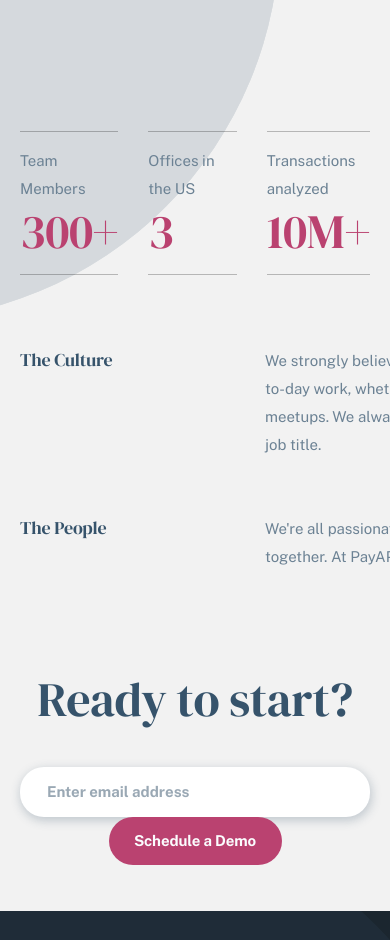
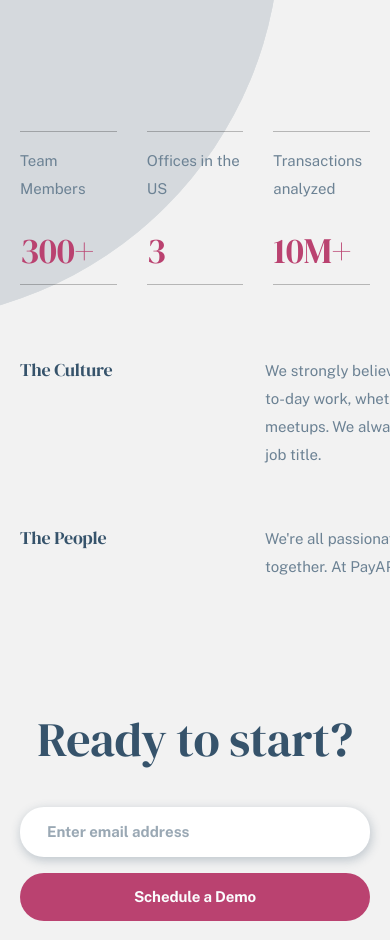
Before and after one commit to samadjei/payapi-multi-page-website, a Next.js app: page /about in a window 390 px wide. Shown: the part 1055-1995 px from the top of the page. Built offline with nearby package versions, Linux system fonts and the light colour scheme.

Commit message:
made homepage mobile responsive

```diff
--- a/components/navbar.js
+++ b/components/navbar.js
@@ -20,13 +20,13 @@ class Nav extends Component {
 					<i className={this.state.clicked ? 'fas fa-times active' : 'fas fa-bars'}></i>
 				</div>
 				<ul className={this.state.clicked ? 'navbar__links active' : 'navbar__links'}>
-					<Link href="/about">
+					<Link href="/pricing">
 						<a className="navbar--items">Pricing</a>
 					</Link>
-					<Link href="/location">
+					<Link href="/about">
 						<a className="navbar--items">About</a>
 					</Link>
-					<Link href="/careers">
+					<Link href="/contact">
 						<a className="navbar--items">Contact</a>
 					</Link>
 					<Link href="/">
--- a/scss/base/_typography.scss
+++ b/scss/base/_typography.scss
@@ -22,7 +22,7 @@ h1 {
 	@include breakpoint(xsmall) {
 		font-size: 3.2rem;
 		line-height: 3.6rem;
-		letter-spacing: -0.246154px;
+		letter-spacing: -0.25;
 	}
 }
 
@@ -36,6 +36,12 @@ h2 {
 	font-size: 4.8rem;
 	line-height: 5.6rem;
 	letter-spacing: -0.369231px;
+	@include breakpoint(xsmall) {
+		font-size: 3.6rem;
+		line-height: 3.6rem;
+		letter-spacing: -0.28px;
+		padding-top: 3rem;
+	}
 }
 
 h3 {
--- a/scss/component/_buttons.scss
+++ b/scss/component/_buttons.scss
@@ -91,3 +91,14 @@
 		background: $charm-pink;
 	}
 }
+
+.cta--positioning {
+	position: absolute;
+	top: 0.15rem;
+	right: -1rem;
+	@include breakpoint(small) {
+		position: unset;
+		width: 100%;
+		margin-top: 1.6rem;
+	}
+}
--- a/scss/pages/_homepage.scss
+++ b/scss/pages/_homepage.scss
@@ -29,7 +29,7 @@
 		text-align: left;
 		@include breakpoint(medium) {
 			text-align: center;
-			padding-bottom: 10rem;
+			padding-bottom: 7.9rem;
 			max-width: 57.3rem;
 		}
 	}
@@ -37,6 +37,9 @@
 	&__right {
 		@include breakpoint(medium) {
 			transform: translateX(5rem);
+		}
+		@include breakpoint(medium) {
+			transform: translateX(3rem);
 		}
 	}
 
@@ -98,8 +101,8 @@
 		@include breakpoint(medium) {
 			padding-left: 0rem;
 		}
-		@include breakpoint(phone) {
-			padding-top: 8rem;
+		@include breakpoint(medium) {
+			padding-top: 10rem;
 		}
 	}
 
@@ -141,6 +144,10 @@
 		@include breakpoint(medium) {
 			top: -52rem;
 			left: -2rem;
+		}
+		@include breakpoint(xsmall) {
+			top: -57rem;
+			left: -18rem;
 		}
 	}
 	&__left {
@@ -192,11 +199,6 @@
 		padding-top: 5rem;
 		padding-bottom: 10rem;
 	}
-	// @include breakpoint(small) {
-	// 	// padding-top: 8rem;
-	// 	padding-bottom: 10rem;
-	// 	display: none;
-	// }
 
 	&::after {
 		content: '';
@@ -232,6 +234,9 @@
 		@include breakpoint(medium) {
 			padding-bottom: 10rem;
 		}
+		@include breakpoint(xsmall) {
+			padding-bottom: 8rem;
+		}
 	}
 
 	&__image {
@@ -255,6 +260,9 @@
 			@include breakpoint(medium) {
 				transform: translateX(5rem);
 			}
+			@include breakpoint(medium) {
+				transform: translateX(0rem);
+			}
 		}
 	}
 }
@@ -262,6 +270,9 @@
 // Offers
 .offers {
 	padding-bottom: 9.6rem;
+	@include breakpoint(medium) {
+		padding-bottom: 8rem;
+	}
 	&__inner {
 		display: grid;
 		grid-template-columns: repeat(3, 1fr);
@@ -271,6 +282,10 @@
 		grid-gap: 3rem;
 		@include breakpoint(medium) {
 			grid-gap: 0.5rem;
+		}
+		@include breakpoint(medium) {
+			grid-template-columns: repeat(1, 1fr);
+			grid-gap: 4.8rem;
 		}
 	}
 
```
Also changed, not shown: components/nav/menu.js (deleted, +0 -13 lines).
